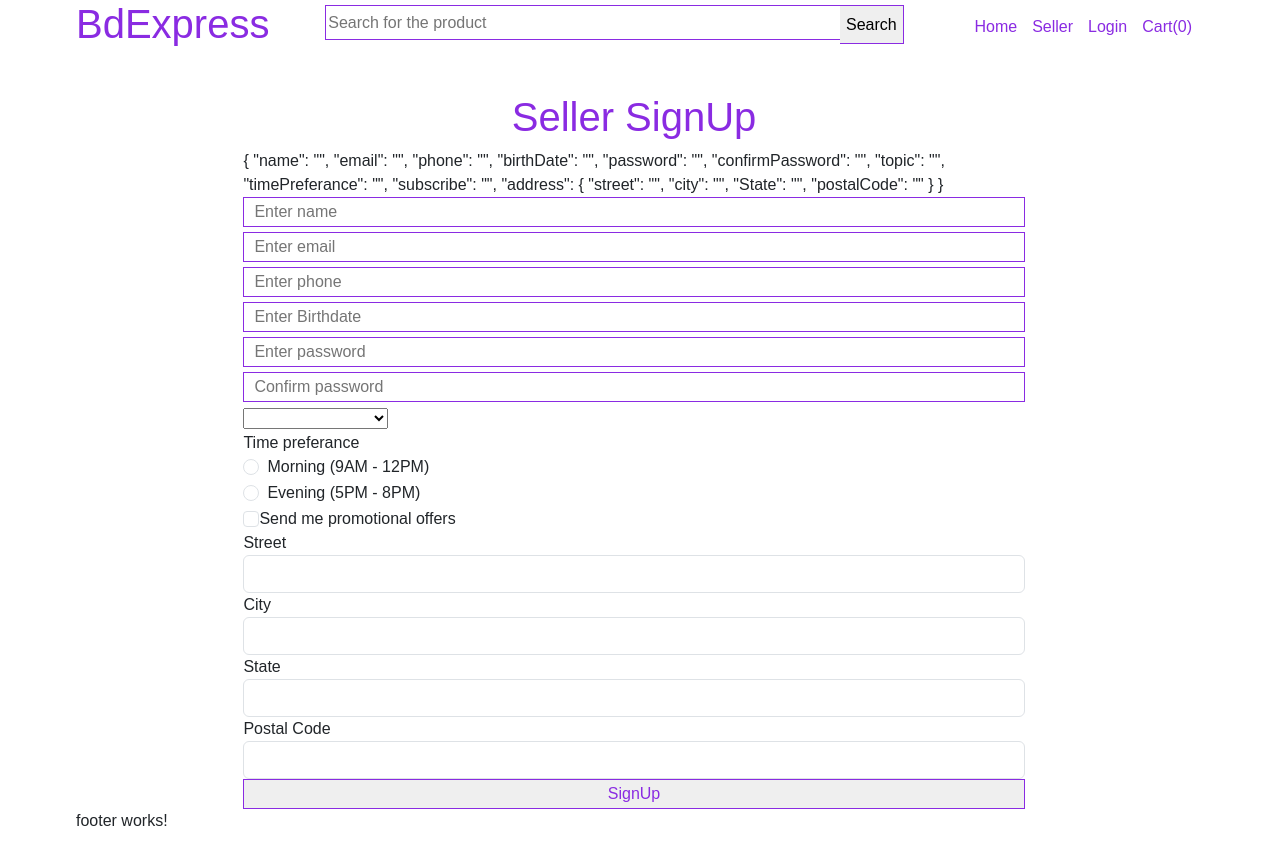
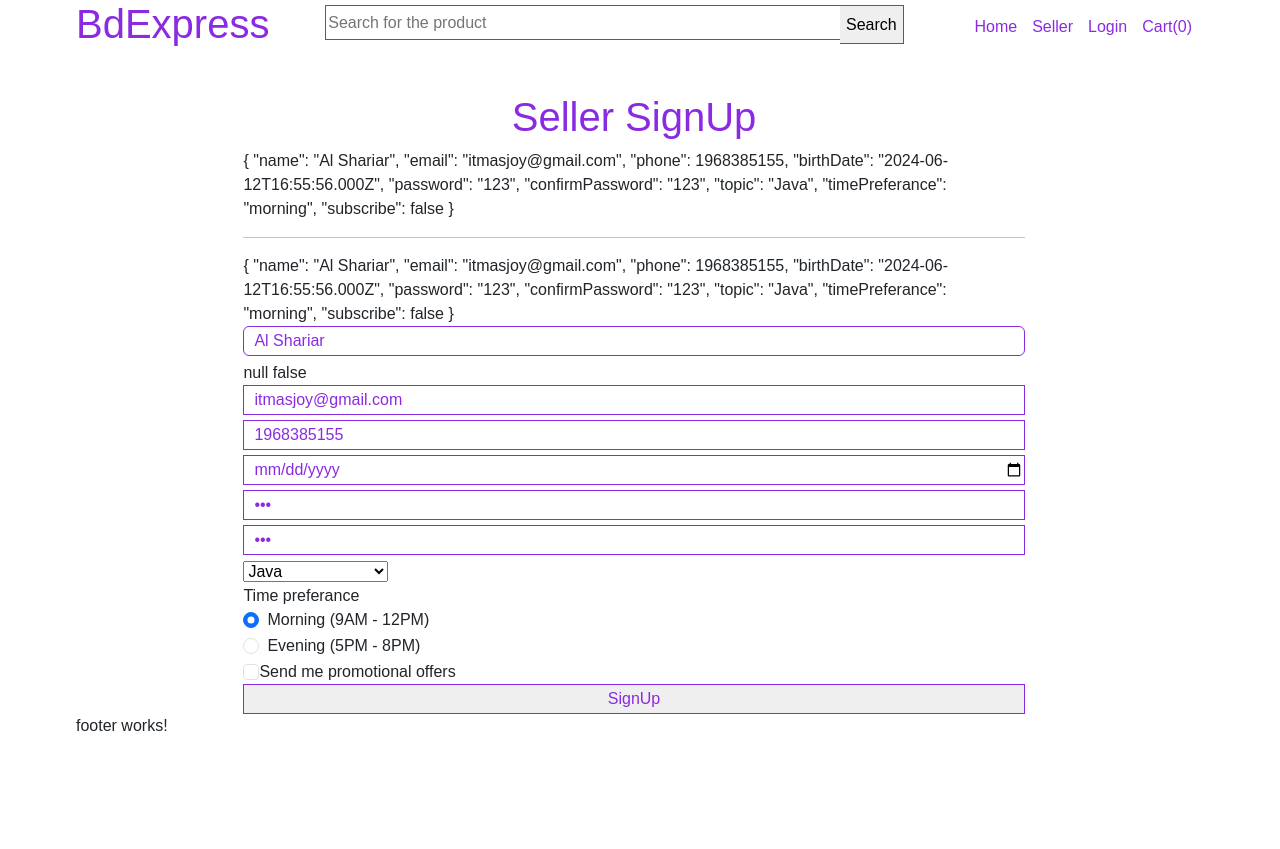
Before and after one commit to Shariarbup/bdExpress-angular, an Angular app: page /seller in a window 1280 px wide. After the commit the page ends 800 px from the top, so only its background shows below. Built offline with nearby package versions, Linux system fonts and the light colour scheme.

Commit message:
added validation for text field

```diff
--- a/angular.json
+++ b/angular.json
@@ -25,10 +25,12 @@
               "src/assets"
             ],
             "styles": [
-              "node_modules/bootstrap/dist/css/bootstrap.min.css",
+              "./node_modules/bootstrap/dist/css/bootstrap.min.css",
               "src/styles.css"
             ],
-            "scripts": []
+            "scripts": [
+              "./node_modules/bootstrap/dist/js/bootstrap.min.js"
+            ]
           },
           "configurations": {
             "production": {
--- a/src/app/components/signup/signup.component.html
+++ b/src/app/components/signup/signup.component.html
@@ -2,35 +2,51 @@
     <h1 class="form-header">Seller SignUp</h1>
     <form class="common-form" #signUpForm="ngForm" (ngSubmit)="signUp(signUpForm.value)" >
         {{signUpForm.value | json }}
-        <input class="form-input" type="text" name="name" ngModel placeholder="Enter name">
-        <input class="form-input" type="email" name="email" ngModel placeholder="Enter email">
-        <input class="form-input" type="number" name="phone" ngModel placeholder="Enter phone">
-        <input class="form-input" type="datetime" name="birthDate" ngModel placeholder="Enter Birthdate">
-        <input class="form-input" type="password" name="password" ngModel placeholder="Enter password">
-        <input class="form-input" type="password" name="confirmPassword" ngModel placeholder="Confirm password">
+        <hr>
+        {{userModel | json}}
         <div class="form-group">
-            <select name="topic" ngModel class="custom-select">
-                <option selected >I am interested in</option>
+            <input class="form-control form-input" minlength="2" [class.is-invalid]="name.value > 10 || name.value < 1" [class.is-invalid]="name.invalid" required type="text" name="name" #name="ngModel" [(ngModel)]="userModel.name" placeholder="Enter name">
+            {{name.errors | json}}
+            {{name.invalid}}
+            <small class="text-danger" *ngIf="name.value && name.value.length < 2">Name must be 2 character</small> <br>
+            <small class="text-danger" *ngIf="name.value && name.value.length > 10">Name must be less than 10 character</small>
+            <div *ngIf="name.errors && (name.touched || name.dirty)">
+                <small class="text-danger" *ngIf="name.errors['required']">Name is required.</small> <br>
+            </div>
+        </div>
+        <input class="form-input" type="email" name="email" [(ngModel)]="userModel.email" placeholder="Enter email">
+        <input class="form-input" type="tel" name="phone" [(ngModel)]="userModel.phone" placeholder="Enter phone">
+        <input class="form-input" type="date" name="birthDate" [(ngModel)]="userModel.birthDate" placeholder="Enter Birthdate">
+        <input class="form-input" type="password" name="password" [(ngModel)]="userModel.password" placeholder="Enter password">
+        <input class="form-input" type="password" name="confirmPassword" [(ngModel)]="userModel.confirmPassword" placeholder="Confirm password">
+        <div class="form-group">
+            <select name="topic" [(ngModel)]="userModel.topic" class="custom-select">
+                <option value="" >I am interested in</option>
                 <option *ngFor="let topic of topics">{{topic}}</option>
             </select>
         </div>
         <div class="form-group">
             <label>Time preferance</label>
             <div class="form-check">
-                <input class="form-check-input" type="radio" name="timePreferance" ngModel value="morning">
+                <input class="form-check-input" type="radio" name="timePreferance" [(ngModel)]="userModel.timePreferance" value="morning">
                 <label class="form-check-label">Morning (9AM - 12PM)</label>
             </div>
             <div class="form-check">
-                <input class="form-check-input" type="radio" name="timePreferance" ngModel value="evening">
+                <input class="form-check-input" type="radio" name="timePreferance" [(ngModel)]="userModel.timePreferance" value="evening">
                 <label class="form-check-label">Evening (5PM - 8PM)</label>
             </div>
         </div>
         <div class="form-group">
             <div class="formcheck">
-                <input class="form-check-input" name="subscribe" ngModel type="checkbox">
+                <input class="form-check-input" name="subscribe" [(ngModel)]="userModel.subscribe" type="checkbox">
                 <label>Send me promotional offers</label>
             </div>
         </div>
+        <button class="form-button">SignUp</button>
+    </form>
+</div>
+
+<!--
 <div ngModelGroup="address">
     <div class="form-group">
         <label>Street</label>
@@ -48,7 +64,4 @@
         <label>Postal Code</label>
         <input type="text" class="form-control" name="postalCode" ngModel>
     </div>
-        </div>
-        <button class="form-button">SignUp</button>
-    </form>
-</div>
+</div> -->
--- a/src/app/components/signup/signup.component.ts
+++ b/src/app/components/signup/signup.component.ts
@@ -1,4 +1,5 @@
 import { Component } from '@angular/core';
+import { User } from 'src/app/model/user';
 
 @Component({
   selector: 'app-signup',
@@ -6,9 +7,24 @@ import { Component } from '@angular/core';
   styleUrls: ['./signup.component.css']
 })
 export class SignupComponent {
-  topics = ['Java', 'Angular', 'Full Stack']
+  topics = ['Java', 'Angular', 'Full Stack'];
+  userModel : User = new User("Al Shariar", "itmasjoy@gmail.com", 1968385155, new Date(), "123", "123", "Java" , "morning", false) ;
+
   signUp(data: Object): void {
       console.log("🚀 ~ SignupComponent ~ signUp ~ data:", data)
 
   }
+
+  // The control has been visited - ng-touched ng-untouched
+  // The control has been visted - ng-dirty ng-pristine
+  // The controls value is ng-valid ng-invalid
+
+  // ngModel Properties:
+  // class - properties
+  // ng-untouched - untouched
+  // ng-touched - touched
+  // ng-pristine - pristine
+  // ng-dirty - dirty
+  // ng-valid - valid
+  // ng-invalid - invalid
 }
--- a/src/app/model/user.ts
+++ b/src/app/model/user.ts
@@ -1,2 +1,15 @@
 export class User {
+    constructor(
+        public name: string,
+        public email: string,
+        public phone: number,
+        public birthDate: Date,
+        public password: string,
+        public confirmPassword: string,
+        public topic: string,
+        public timePreferance: string,
+        public subscribe: boolean,
+
+
+    ) {}
 }
--- a/src/styles.css
+++ b/src/styles.css
@@ -35,3 +35,7 @@ body {
     color: blueviolet;
     margin-top: 4%;
 }
+
+/* .is-invalid {
+    border: 2px solid red;
+} */
```
Lines whose indentation alone changed are shown as unchanged.
